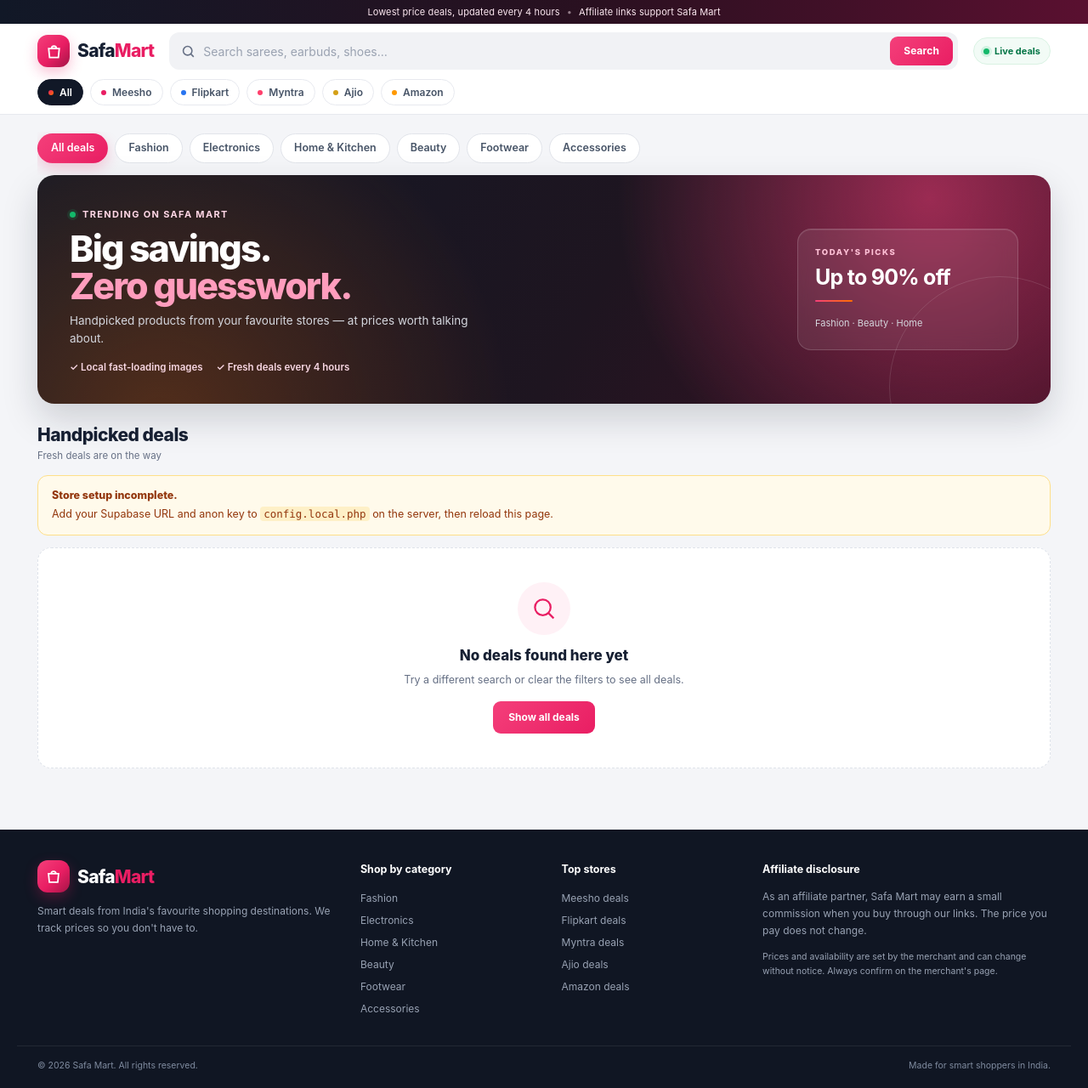
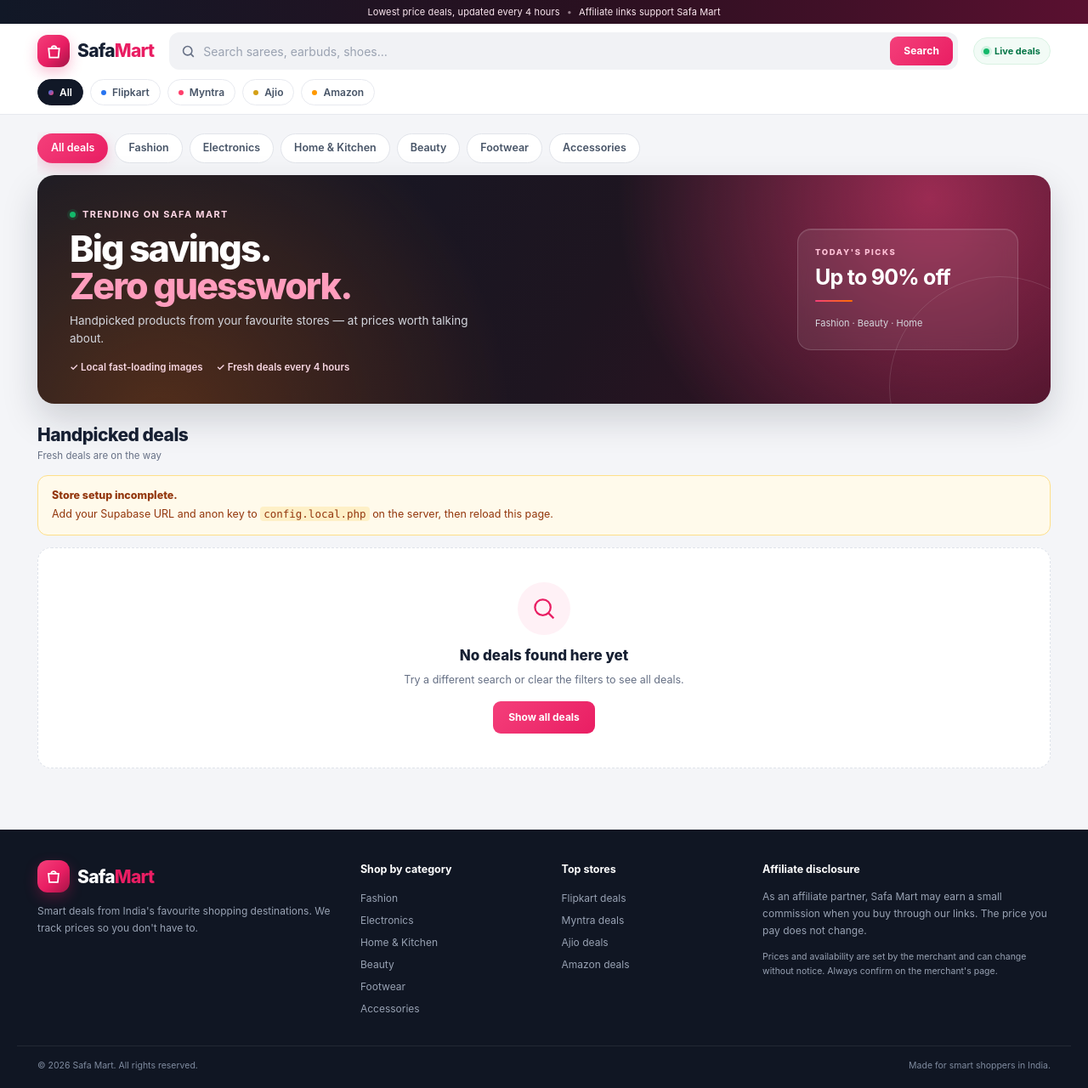
Before and after one commit to SafaWbSolutions/Safa-Mart, a PHP site: page / in a window 1280 px wide. Shown: the whole page at 85% size. Run offline with PHP 8.4, Linux system fonts and the light colour scheme; data that the repository does not hold is empty; some libraries are stand-ins or nearby versions.

Commit message:
meesho remove

```diff
--- a/assets/css/style.css
+++ b/assets/css/style.css
@@ -294,8 +294,7 @@ button {
     background: #98a2b3;
 }
 
-.platform-dot-all { background: linear-gradient(135deg, #e91e63, #ff6f00); }
-.platform-dot-meesho { background: #e91e63; }
+.platform-dot-all { background: linear-gradient(135deg, #2874f0, #ff3f6c); }
 .platform-dot-flipkart { background: #2874f0; }
 .platform-dot-myntra { background: #ff3f6c; }
 .platform-dot-ajio { background: #d4a017; }
@@ -602,7 +601,6 @@ button {
     backdrop-filter: blur(4px);
 }
 
-.platform-meesho { color: #d81b60; }
 .platform-flipkart { color: #2874f0; }
 .platform-myntra { color: #e5235d; }
 .platform-ajio { color: #a77a0b; }
--- a/config.php
+++ b/config.php
@@ -73,7 +73,7 @@ safa_define('SITE_URL', $siteUrl);
 safa_define('SITE_TAGLINE', trim((string) safa_config_value('SITE_TAGLINE', 'Trending deals at the lowest prices')));
 safa_define('SITE_DESCRIPTION', trim((string) safa_config_value(
     'SITE_DESCRIPTION',
-    'Handpicked fashion, electronics, home and beauty deals from Meesho, Flipkart, Myntra, Ajio and Amazon.'
+    'Handpicked fashion, electronics, home and beauty deals from Flipkart, Myntra, Ajio and Amazon.'
 )));
 
 safa_define('SUPABASE_URL', $supabaseUrl);
@@ -121,7 +121,7 @@ safa_define('WEBP_QUALITY', max(55, min(95, (int) safa_config_value('WEBP_QUALIT
 
 safa_define('PRODUCTS_PER_PAGE', max(8, min(60, (int) safa_config_value('PRODUCTS_PER_PAGE', 24))));
 safa_define('PRODUCT_CATEGORIES', ['Fashion', 'Electronics', 'Home & Kitchen', 'Beauty', 'Footwear', 'Accessories']);
-safa_define('PLATFORM_FILTERS', ['Meesho', 'Flipkart', 'Myntra', 'Ajio', 'Amazon']);
+safa_define('PLATFORM_FILTERS', ['Flipkart', 'Myntra', 'Ajio', 'Amazon']);
 
 safa_define('HTTP_TIMEOUT', max(5, min(30, (int) safa_config_value('HTTP_TIMEOUT', 15))));
 safa_define('USER_AGENT', trim((string) safa_config_value(
--- a/includes/helpers.php
+++ b/includes/helpers.php
@@ -292,8 +292,6 @@ function detect_platform(string $url): string
     }
 
     $map = [
-        'meesho.com'          => 'Meesho',
-        'msho.in'             => 'Meesho',
         'flipkart.com'        => 'Flipkart',
         'fkrt.it'             => 'Flipkart',
         'fkrt.co'             => 'Flipkart',
--- a/includes/http.php
+++ b/includes/http.php
@@ -506,10 +506,6 @@ function convert_to_affiliate(string $url, ?string $platform = null): array
         return ['url' => $url, 'platform' => $platform, 'converted' => false, 'error' => 'Invalid product URL.'];
     }
 
-    if ($platform === 'Meesho') {
-        return ['url' => $url, 'platform' => 'Meesho', 'converted' => false, 'error' => null];
-    }
-
     if (!in_array($platform, EARNKARO_PLATFORMS, true)) {
         return [
             'url' => $url,
--- a/index.php
+++ b/index.php
@@ -33,7 +33,7 @@ $pageTitle = $searchQuery !== ''
     ? 'Search results for “' . $searchQuery . '” | ' . APP_NAME
     : ($hasFilters ? 'Deals | ' . APP_NAME : APP_NAME . ' – ' . SITE_TAGLINE);
 $pageDescription = $searchQuery !== ''
-    ? 'Shop ' . $searchQuery . ' deals from Meesho, Flipkart, Myntra, Ajio and Amazon at the lowest prices.'
+    ? 'Shop ' . $searchQuery . ' deals from Flipkart, Myntra, Ajio and Amazon at the lowest prices.'
     : SITE_DESCRIPTION;
 $supabaseOrigin = '';
 if (SUPABASE_URL !== '') {
```
Also changed, not shown: api/webhook.php (+4 -4 lines), README.md, 1 other file.
